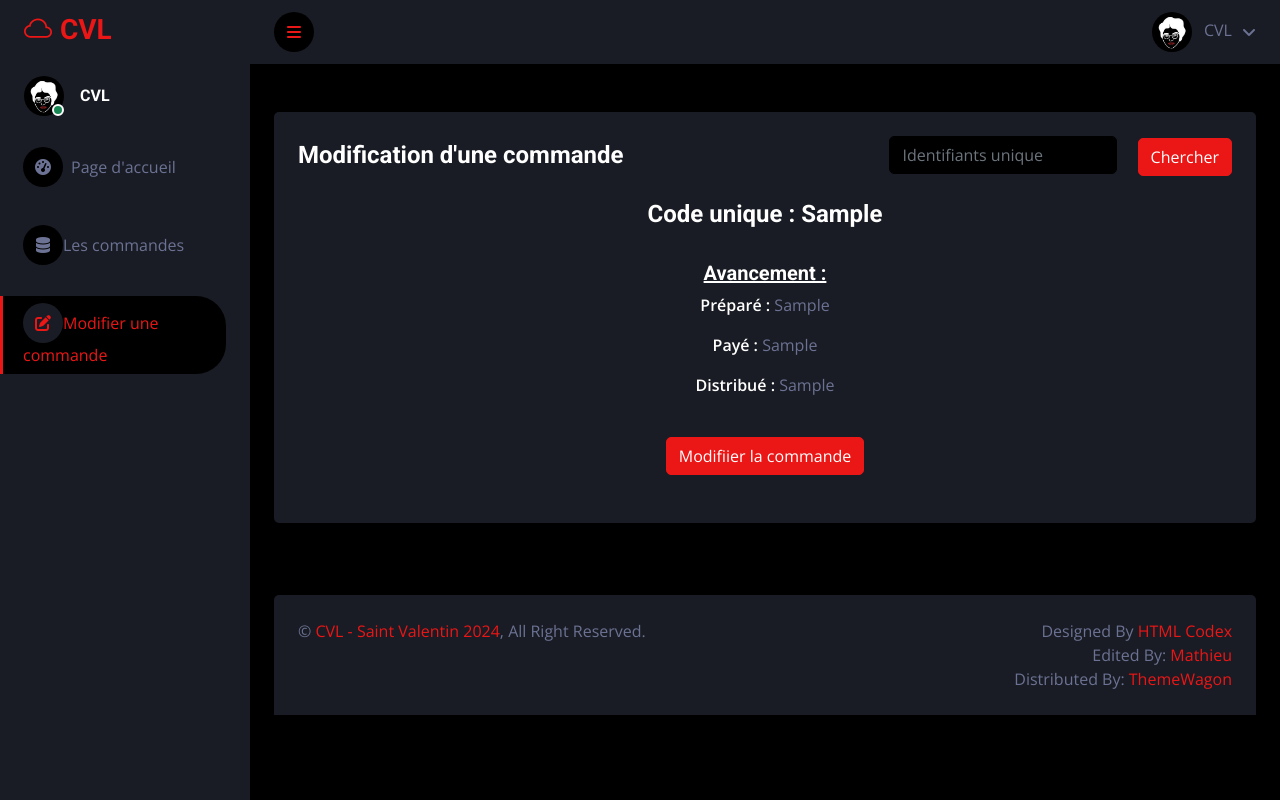
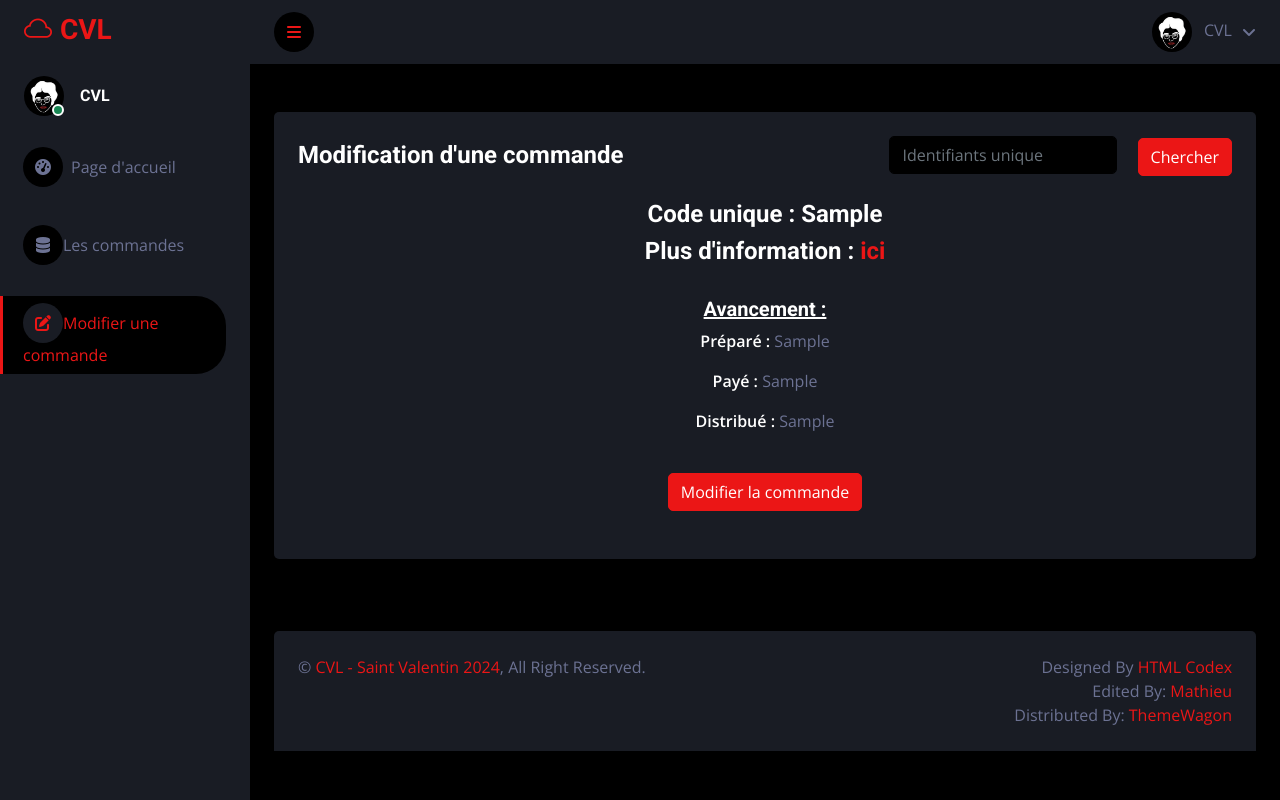
Before and after one commit to Matyu9/CVL-COMMANDE-FLEUR, a Flask app: template templates/panel/edit_commande.html in a window 1280 px wide. Run offline with Flask 3, Linux system fonts and the light colour scheme; the template is opened without the code that fills it: most values are stand-ins (such as "Sample title", 1, 10 or a date in 2020); parts of the project's set-up code (start-up, migrations or seed data) failed here and were passed over; some libraries are stand-ins or nearby versions.

Commit message:
Add link to specific command from edit commande
Took 17 minutes

```diff
--- a/templates/home-no-login.html
+++ b/templates/home-no-login.html
@@ -10,7 +10,7 @@
 <body class="has-text-centered">
     <h1 style="text-decoration: underline; padding-top: 1em;" class="title columns is-centered is-vcentered">ST VALENTIN</h1><br>
     <div class="columns is-centered is-vcentered">
-        <form action="{{ url_for('commande') }}" method="post">
+        <form action="{{ url_for('commande') }}" method="post" style="padding-bottom: 15px">
             <h3 class="is-size-4">Nom du destinataire:</h3>
             <label>
                 <input class="input is" style="margin-bottom: 1em"  type = 'text' name = 'nd' required/>
--- a/templates/panel/edit_commande.html
+++ b/templates/panel/edit_commande.html
@@ -147,6 +147,7 @@
                         </div>
                         <div class="align-items-center justify-content-between mb-4">
                             <h4><strong style="color: white">Code unique : </strong>{{ specifique_commande[13] }}</h4>
+                            <h4><strong style="color: white">Plus d'information : </strong><a href="{{ url_for('panel_show_specifique_commande', id=specifique_commande[0]) }}">ici</a></h4>
                             <br>
                             <h5><strong style="color: white; text-decoration: underline">Avancement : </strong></h5>
                             <div id="value">
@@ -154,7 +155,7 @@
                                 <p><strong style="color: white">Payé : </strong>{{ specifique_commande[9] }}</p>
                                 <p><strong style="color: white">Distribué : </strong>{{ specifique_commande[12] }}</p>
                                 <br>
-                                <button onclick="showEdit()" class="btn btn-primary">Modifiier la commande</button>
+                                <button onclick="showEdit()" class="btn btn-primary">Modifier la commande</button>
                             </div>
                             <div id="edit"  hidden="hidden">
                                 <form method="post" action="{{ url_for("panel_edit_commande_back") }}">
```
